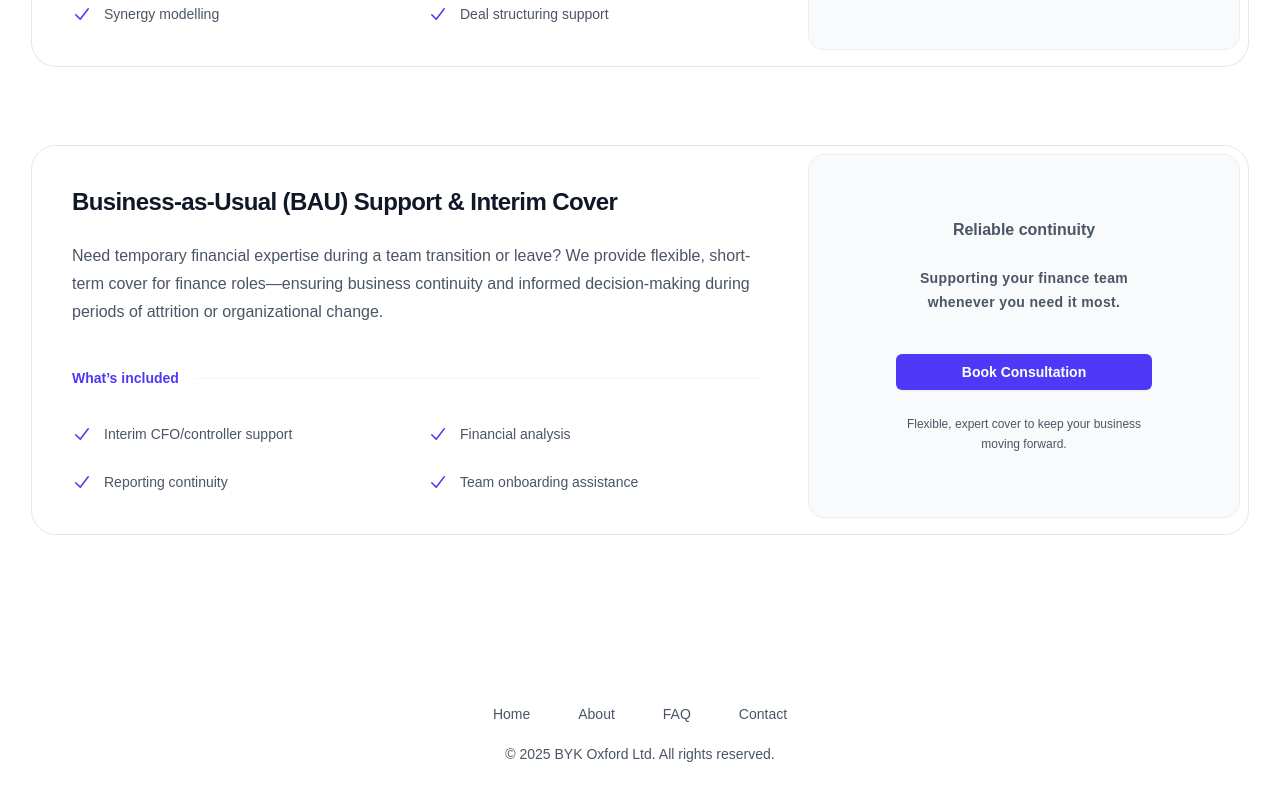
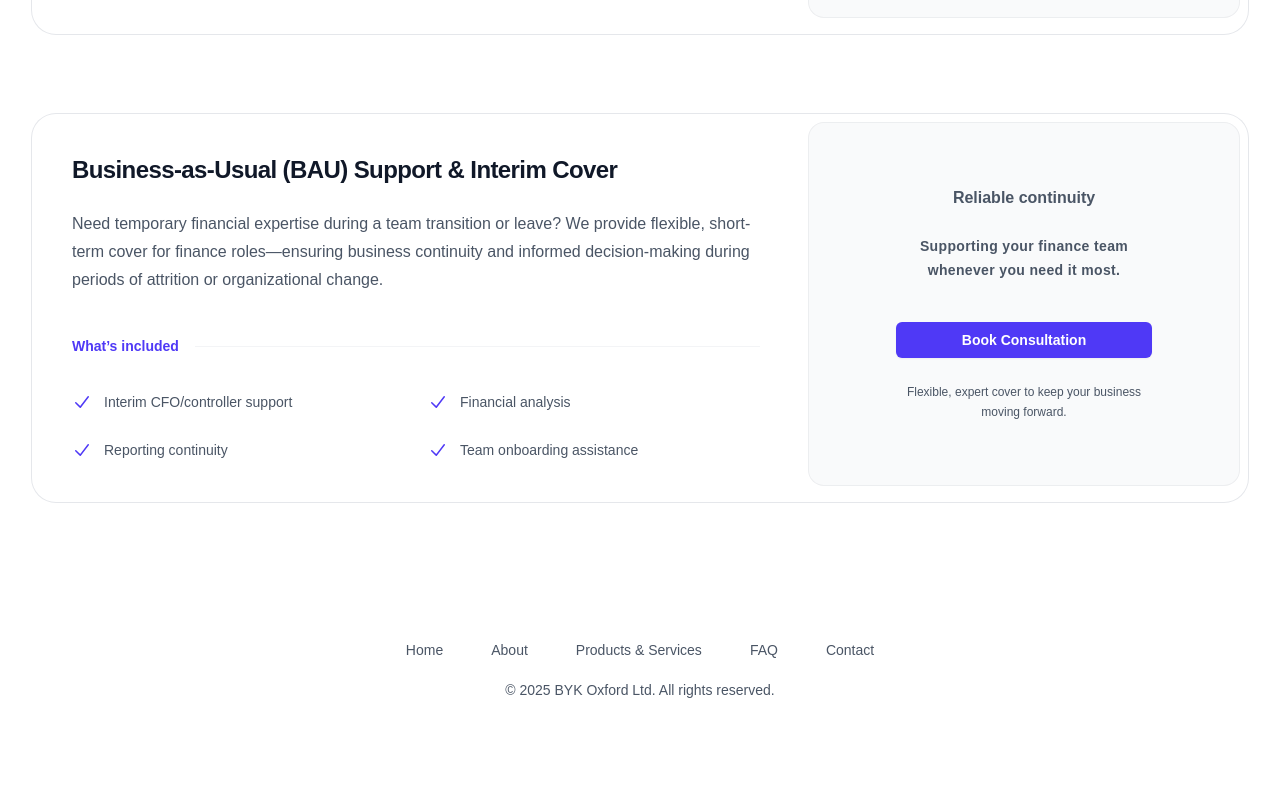
Before and after one commit to BYK-Oxford/byk-website, a Next.js app: page /service in a window 1280 px wide. Shown: the part 1834-2634 px from the top of the page. After the commit the page ends 2576 px from the top, so only its background shows below. Built offline with nearby package versions, Linux system fonts and the light colour scheme.

Commit message:
updated footer

```diff
--- a/src/app/service/page.tsx
+++ b/src/app/service/page.tsx
@@ -3,7 +3,7 @@ import ServiceContainer from "./components/serviceContainer";
 ("@/app/service/components/serviceContainer");
 export default function Service() {
   return (
-    <div className="bg-white py-24 sm:py-32">
+    <div className="bg-white py-24 sm:py-24">
       <div className="mx-auto max-w-7xl px-6 lg:px-8">
         <div className="mx-auto max-w-4xl sm:text-center">
           <h2 className="text-4xl font-semibold tracking-tight text-pretty text-gray-900 sm:text-4xl sm:text-balance">
--- a/src/app/ui/footer.tsx
+++ b/src/app/ui/footer.tsx
@@ -2,6 +2,7 @@ const navigation = {
   main: [
     { name: "Home", href: "/home" },
     { name: "About", href: "/about" },
+    { name: "Products & Services", href: "/service" },
     { name: "FAQ", href: "/faq" },
     { name: "Contact", href: "/contact" },
   ],
```
